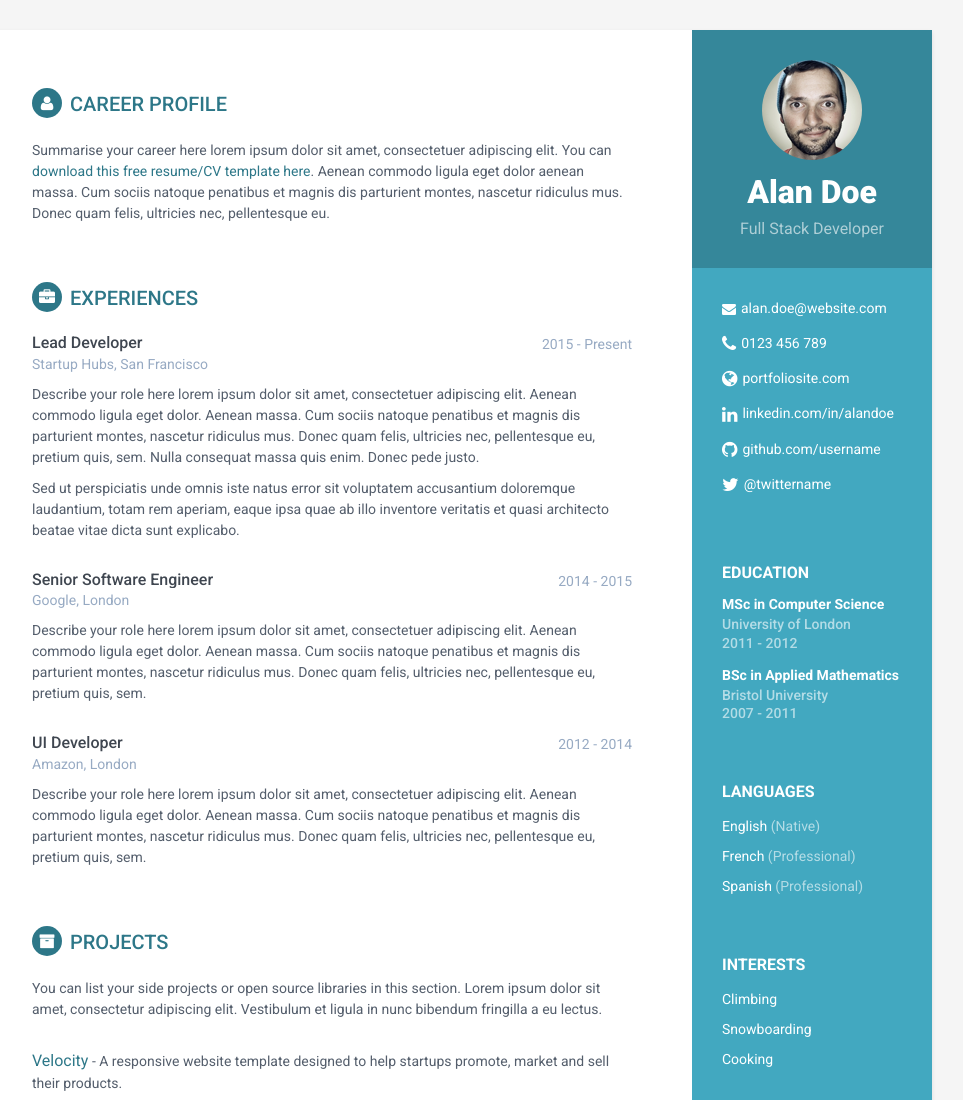
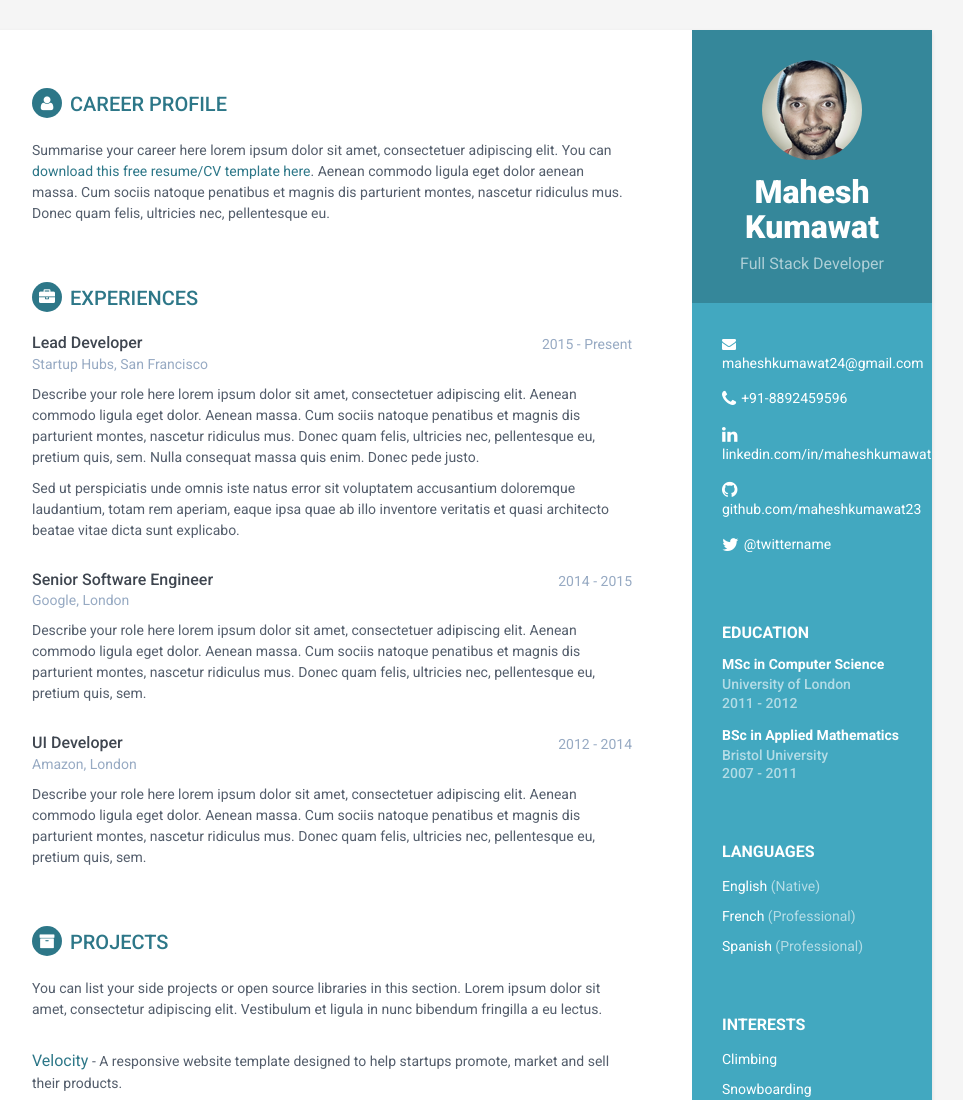
Before and after one commit to maheshkumawat23/maheshkumawat23.github.io, a plain HTML site: page index.html in a window 1280 px wide. Shown: the top 1100 px of the page, without its empty margins (188-1151 px from the left). Drawn offline with Linux system fonts and the light colour scheme.

Commit message:
Update index.html

```diff
--- a/index.html
+++ b/index.html
@@ -3,13 +3,13 @@
 <!--[if IE 9]> <html lang="en" class="ie9"> <![endif]-->
 <!--[if !IE]><!--> <html lang="en"> <!--<![endif]-->
 <head>
-    <title>Responsive Resume/CV Template for Developers</title>
+    <title>Mahesh Kumawat</title>
     <!-- Meta -->
     <meta charset="utf-8">
     <meta http-equiv="X-UA-Compatible" content="IE=edge">
     <meta name="viewport" content="width=device-width, initial-scale=1.0">
-    <meta name="description" content="Responsive HTML5 Resume/CV Template for Developers">
-    <meta name="author" content="Xiaoying Riley at 3rd Wave Media">
+    <meta name="description" content="Mahesh Kumawat Resume">
+    <meta name="author" content="Mahesh Kumawat">
     <link rel="shortcut icon" href="favicon.ico">
     <link href='https://fonts.googleapis.com/css?family=Roboto:400,500,400italic,300italic,300,500italic,700,700italic,900,900italic' rel='stylesheet' type='text/css'>
     <!-- Global CSS -->
@@ -19,11 +19,6 @@
 
     <!-- Theme CSS -->
     <link id="theme-style" rel="stylesheet" href="assets/css/styles.css">
-    <!-- HTML5 shim and Respond.js for IE8 support of HTML5 elements and media queries -->
-    <!--[if lt IE 9]>
-      <script src="https://oss.maxcdn.com/html5shiv/3.7.2/html5shiv.min.js"></script>
-      <script src="https://oss.maxcdn.com/respond/1.4.2/respond.min.js"></script>
-    <![endif]-->
 </head>
 
 <body>
@@ -31,17 +26,17 @@
         <div class="sidebar-wrapper">
             <div class="profile-container">
                 <img class="profile" src="assets/images/profile.png" alt="" />
-                <h1 class="name">Alan Doe</h1>
+                <h1 class="name">Mahesh Kumawat</h1>
                 <h3 class="tagline">Full Stack Developer</h3>
             </div><!--//profile-container-->
 
             <div class="contact-container container-block">
                 <ul class="list-unstyled contact-list">
-                    <li class="email"><i class="fa fa-envelope"></i><a href="mailto: yourname@email.com">alan.doe@website.com</a></li>
-                    <li class="phone"><i class="fa fa-phone"></i><a href="tel:0123 456 789">0123 456 789</a></li>
-                    <li class="website"><i class="fa fa-globe"></i><a href="http://themes.3rdwavemedia.com/website-templates/free-responsive-website-template-for-developers/" target="_blank">portfoliosite.com</a></li>
-                    <li class="linkedin"><i class="fa fa-linkedin"></i><a href="#" target="_blank">linkedin.com/in/alandoe</a></li>
-                    <li class="github"><i class="fa fa-github"></i><a href="#" target="_blank">github.com/username</a></li>
+                    <li class="email"><i class="fa fa-envelope"></i><a href="mailto: maheshkumawat24@gmail.com">maheshkumawat24@gmail.com</a></li>
+                    <li class="phone"><i class="fa fa-phone"></i><a href="tel:8892459596">+91-8892459596</a></li>
+
+                    <li class="linkedin"><i class="fa fa-linkedin"></i><a href="https://www.linkedin.com/in/mahesh-kumawat-967abb78/" target="_blank">linkedin.com/in/maheshkumawat</a></li>
+                    <li class="github"><i class="fa fa-github"></i><a href="https://github.com/maheshkumawat23" target="_blank">github.com/maheshkumawat23</a></li>
                     <li class="twitter"><i class="fa fa-twitter"></i><a href="https://twitter.com/3rdwave_themes" target="_blank">@twittername</a></li>
                 </ul>
             </div><!--//contact-container-->
```
